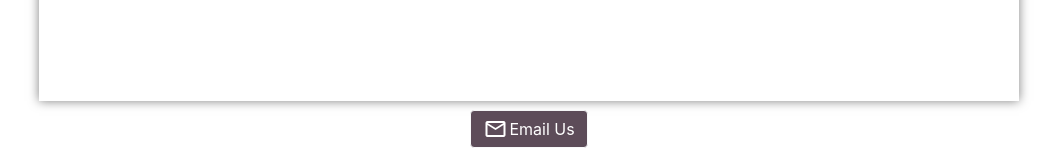
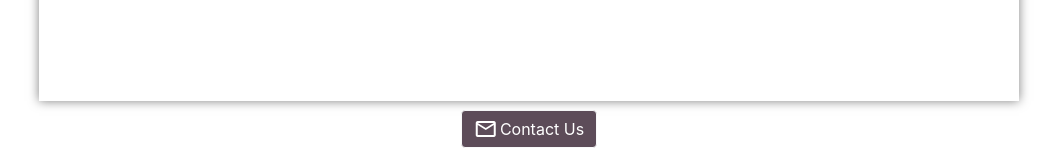
Before and after one commit to pietro-andreoli/WeddingManager, a Django app: page /help/ in a window 1280 px wide. Shown: the part 664-815 px from the top of the page, without its empty margins (111-1168 px from the left). Run offline with Django 3.2, Linux system fonts and the light colour scheme; some libraries are stand-ins or nearby versions; some web fonts are replaced.

Commit message:
fix contact us buttons

```diff
--- a/WeddingManagerSite/InvitationManager/templates/InvitationManager/footer.html
+++ b/WeddingManagerSite/InvitationManager/templates/InvitationManager/footer.html
@@ -1,19 +1,29 @@
 {% load static %}
 <!DOCTYPE html>
 <html lang="en">
+
 <head>
 	<meta charset="UTF-8">
 	<meta http-equiv="X-UA-Compatible" content="IE=edge">
 	<meta name="viewport" content="width=device-width, initial-scale=1.0">
 	<title>Document</title>
-	<link rel="stylesheet" href="{% static "InvitationManager/css/styles.css" %}">
-	<link rel="stylesheet" href="{% static "InvitationManager/css/footer.css" %}">
-	<link rel="stylesheet" href="https://fonts.googleapis.com/css2?family=Material+Symbols+Outlined:opsz,wght,FILL,GRAD@48,400,0,0" />
+	<link rel="stylesheet" href="{% static " InvitationManager/css/styles.css" %}">
+	<link rel="stylesheet" href="{% static " InvitationManager/css/footer.css" %}">
+	<link rel="stylesheet"
+		href="https://fonts.googleapis.com/css2?family=Material+Symbols+Outlined:opsz,wght,FILL,GRAD@48,400,0,0" />
 	<style type="text/css">
-		{% comment %} .footerContainer {
+		{
+			% comment %
+		}
+
+		.footerContainer {
 			background-color: rgba(0, 0, 0, 0.5);
 			display: flex;
-		} {% endcomment %}
+		}
+
+			{
+			% endcomment %
+		}
 
 		.footerContainer {
 			max-height: 30px;
@@ -36,17 +46,21 @@
 		}
 	</style>
 </head>
+
 <body>
 	<div class="footerContainer">
 		<!-- <span style="padding-right: 5px;">
 			Need help? Email us
 		</span> -->
-		<button type="button" class="btn btn-light mailButton">
-			<span class="material-symbols-outlined" style="padding-right: 2px;">
-				mail
-			</span>
-			Email Us
-		</button>
+		<a class="toRSVPLink" href="{% url 'InvitationManager:contact_us' %}">
+			<button type="button" class="btn btn-light mailButton">
+				<span class="material-symbols-outlined" style="padding-right: 2px;">
+					mail
+				</span>
+				Contact Us
+			</button>
+		</a>
 	</div>
 </body>
+
 </html>
--- a/WeddingManagerSite/InvitationManager/templates/InvitationManager/help.html
+++ b/WeddingManagerSite/InvitationManager/templates/InvitationManager/help.html
@@ -158,12 +158,14 @@
 						If you cannot find your invitation link, please send us an email by clicking the button below.
 					</p>
 					<div style="display: flex; flex-direction: column; align-items: center;">
+						<a class="toRSVPLink" href="{% url 'InvitationManager:contact_us' %}">
 						<button type="button" class="btn btn-light mailButton">
 							<span class="material-symbols-outlined" style="padding-right: 2px;">
 								mail
 							</span>
 							Contact Us
 						</button>
+					</a>
 					</div>
 				</div>
 				<div class="qContainer">
@@ -172,12 +174,14 @@
 						That's OK! We can help you get your link and RSVP. Please contact us by clicking the "Contact Us" button below.
 					</p>
 					<div style="display: flex; flex-direction: column; align-items: center;">
+						<a class="toRSVPLink" href="{% url 'InvitationManager:contact_us' %}">
 						<button type="button" class="btn btn-light mailButton">
 							<span class="material-symbols-outlined" style="padding-right: 2px;">
 								mail
 							</span>
 							Contact Us
 						</button>
+						</a>
 					</div>
 				</div>
 				<div class="qContainer">
@@ -186,12 +190,14 @@
 						Feel free to contact us for help!
 					</p>
 					<div style="display: flex; flex-direction: column; align-items: center;">
+						<a class="toRSVPLink" href="{% url 'InvitationManager:contact_us' %}">
 						<button type="button" class="btn btn-light mailButton">
 							<span class="material-symbols-outlined" style="padding-right: 2px;">
 								mail
 							</span>
 							Contact Us
 						</button>
+						</a>
 					</div>
 				</div>
 			</div>
--- a/WeddingManagerSite/InvitationManager/templates/InvitationManager/missing_invitation.html
+++ b/WeddingManagerSite/InvitationManager/templates/InvitationManager/missing_invitation.html
@@ -142,7 +142,7 @@
 						<span class="material-symbols-outlined" style="padding-right: 2px;">
 							mail
 						</span>
-						Email Us
+						Contact Us
 					</button>
 				</div>
 			</div>
```
